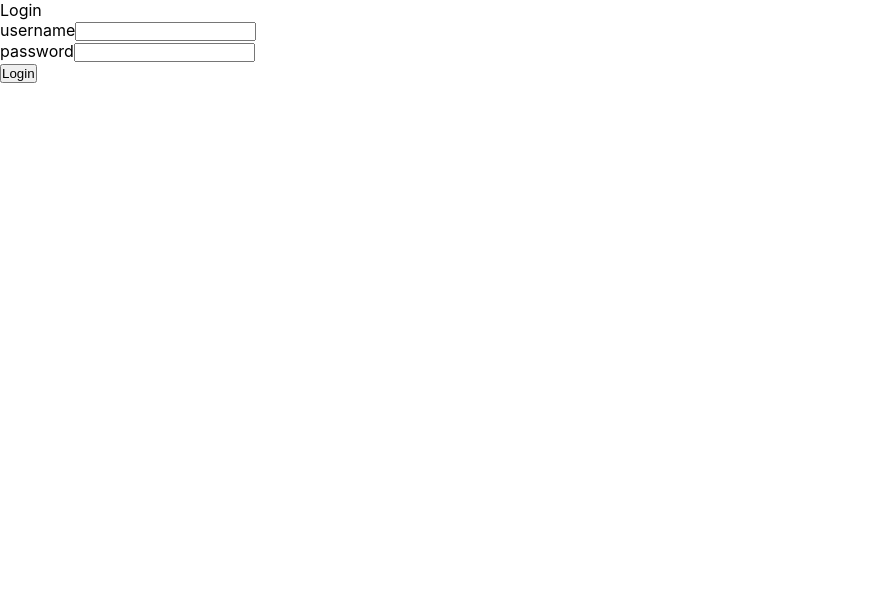
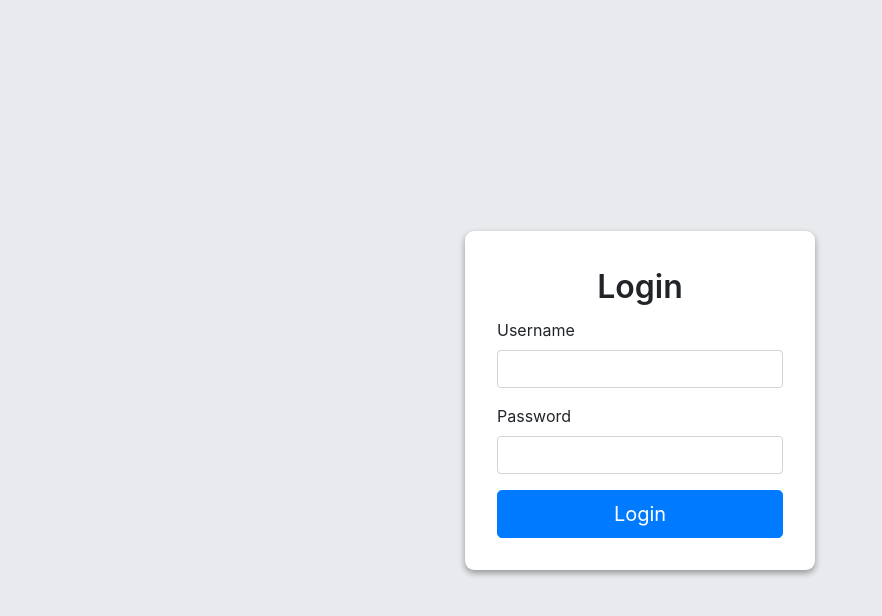
Before and after one commit to wapiravaguens/prograCOL-Frontend, a React (Create React App) app: page / in a window 1280 px wide. Shown: the top 616 px of the page, without its empty margins (0-882 px from the left). Built offline with nearby package versions, Linux system fonts and the light colour scheme.

Commit message:
added login styles

```diff
--- a/public/index.html
+++ b/public/index.html
@@ -25,6 +25,9 @@
       Learn how to configure a non-root public URL by running `npm run build`.
     -->
     <title>PrograCOL - test</title>
+
+    <!-- CSS only -->
+    <link rel="stylesheet" href="https://stackpath.bootstrapcdn.com/bootstrap/4.5.2/css/bootstrap.min.css" integrity="sha384-JcKb8q3iqJ61gNV9KGb8thSsNjpSL0n8PARn9HuZOnIxN0hoP+VmmDGMN5t9UJ0Z" crossorigin="anonymous">
   </head>
   <body>
     <noscript>You need to enable JavaScript to run this app.</noscript>
--- a/src/components/form-input/form-input.component.js
+++ b/src/components/form-input/form-input.component.js
@@ -3,10 +3,14 @@ import './form-input.styles.css'
 
 const FormInput = ({ handleChange, label, ...otherProps }) => {
 	return (
-		<div>
-			{ label ? <label>{label}</label> : null }
+		<div className='form-group'>
+			<label for={label}>
+				{label}
+			</label>
 			<input
+				className='form-control'
 				onChange={handleChange}
+				id={label}
 				{...otherProps}
 			/>
 		</div>
--- a/src/components/login/login.component.js
+++ b/src/components/login/login.component.js
@@ -13,7 +13,8 @@ class Login extends React.Component{
 
 		this.state = {
 			username: "",
-			password: ""
+			password: "",
+			error: false,
 		}
 
 	}
@@ -38,11 +39,11 @@ class Login extends React.Component{
 
 		axios(config)
 		.then(response => {
-			alert(JSON.stringify(response.data));
 			localStorage.setItem("token", response.data.Authorization);
+			window.location.href = "/dashboard";
 		})
 		.catch(error => {
-			alert("Incorrect username or password");
+			this.setState({error: true});
 		});
 	};
 
@@ -52,17 +53,19 @@ class Login extends React.Component{
 	}
 
 	render() {
-		const	{ username, password } = this.state;
+		const	{ username, password, error} = this.state;
 		return (
-			<div>
-				<div>Login</div>
+			<div className="login">
+				<div className='login__container'>
+					<div className="login__title">Login</div>
+					{ error ? <div className="alert alert-warning" role="alert">Incorrect username or password.</div> : null }
 					<form onSubmit={this.handleSubmit}>
 						<FormInput
 							name='username'
 							type='text'
 							value={username}
 							onChange={this.handleChange}
-						label='username'
+							label='Username'
 							required
 						/>
 						<FormInput
@@ -70,11 +73,12 @@ class Login extends React.Component{
 							type='password'
 							value={password}
 							onChange={this.handleChange}
-						label='password'
+							label='Password'
 							required
 						/>
-					<button type='submit'>Login</button>
+						<button type='submit' className='btn btn-primary btn-lg btn-block'>Login</button>
 					</form>
+				</div>
 			</div>
 		);
 	}
--- a/src/components/login/login.styles.css
+++ b/src/components/login/login.styles.css
@@ -0,0 +1,21 @@
+.login {
+	display: grid;
+	place-items: center;
+	height: 100vh;
+	background-color: #e9eaed;
+}
+
+.login__container {
+	width: 350px;
+	background-color: #fff;
+	box-shadow: 0 3px 6px rgba(0, 0, 0, 0.16), 0 3px 6px rgba(0, 0, 0, 0.23);
+	border-radius: 9px;
+	padding: 2rem;
+}
+
+.login__title {
+	font-size: 2rem;
+	font-weight: 600;
+	text-align: center;
+	margin-bottom: 7px;
+}
```
Lines whose indentation alone changed are shown as unchanged.
